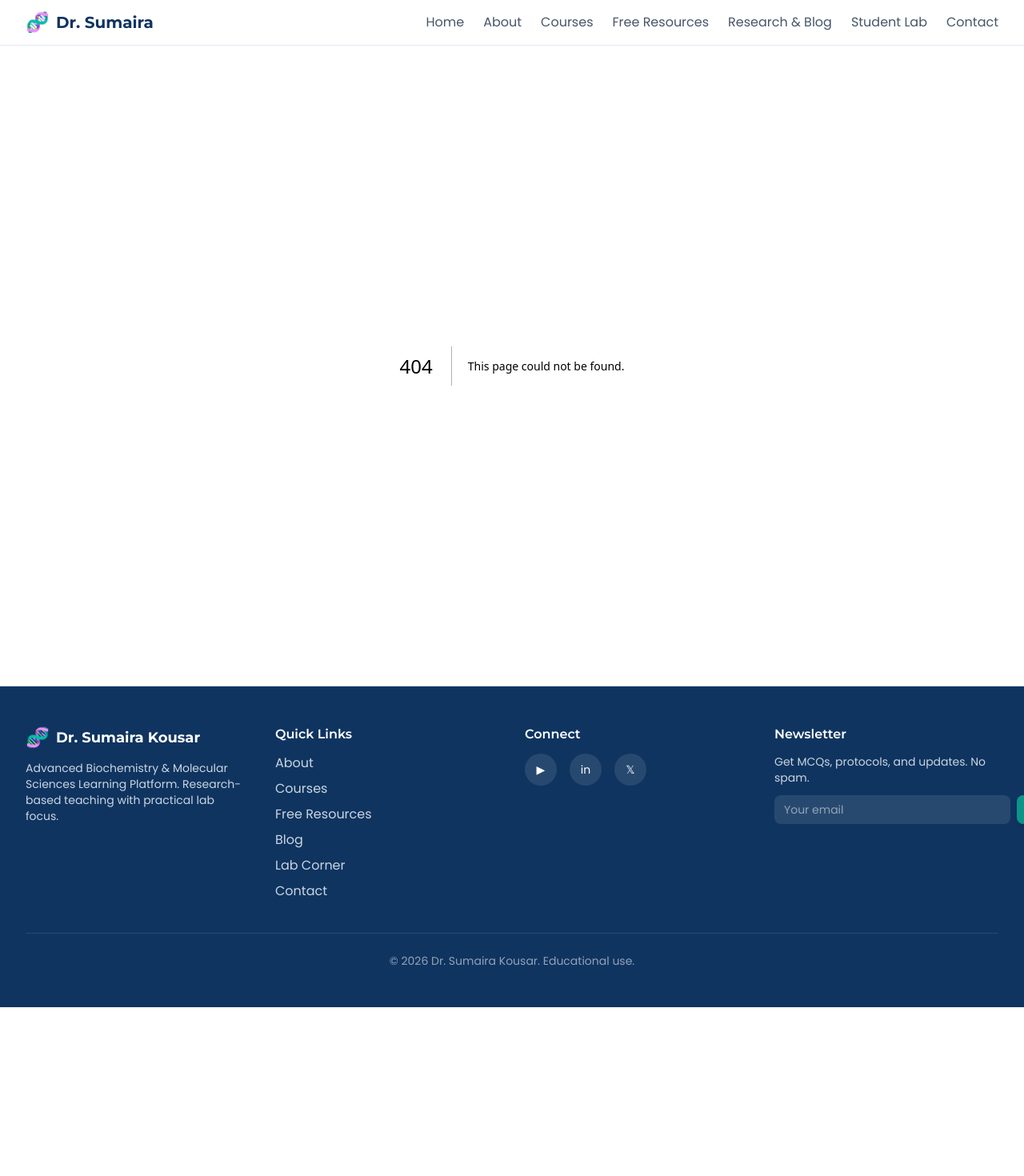
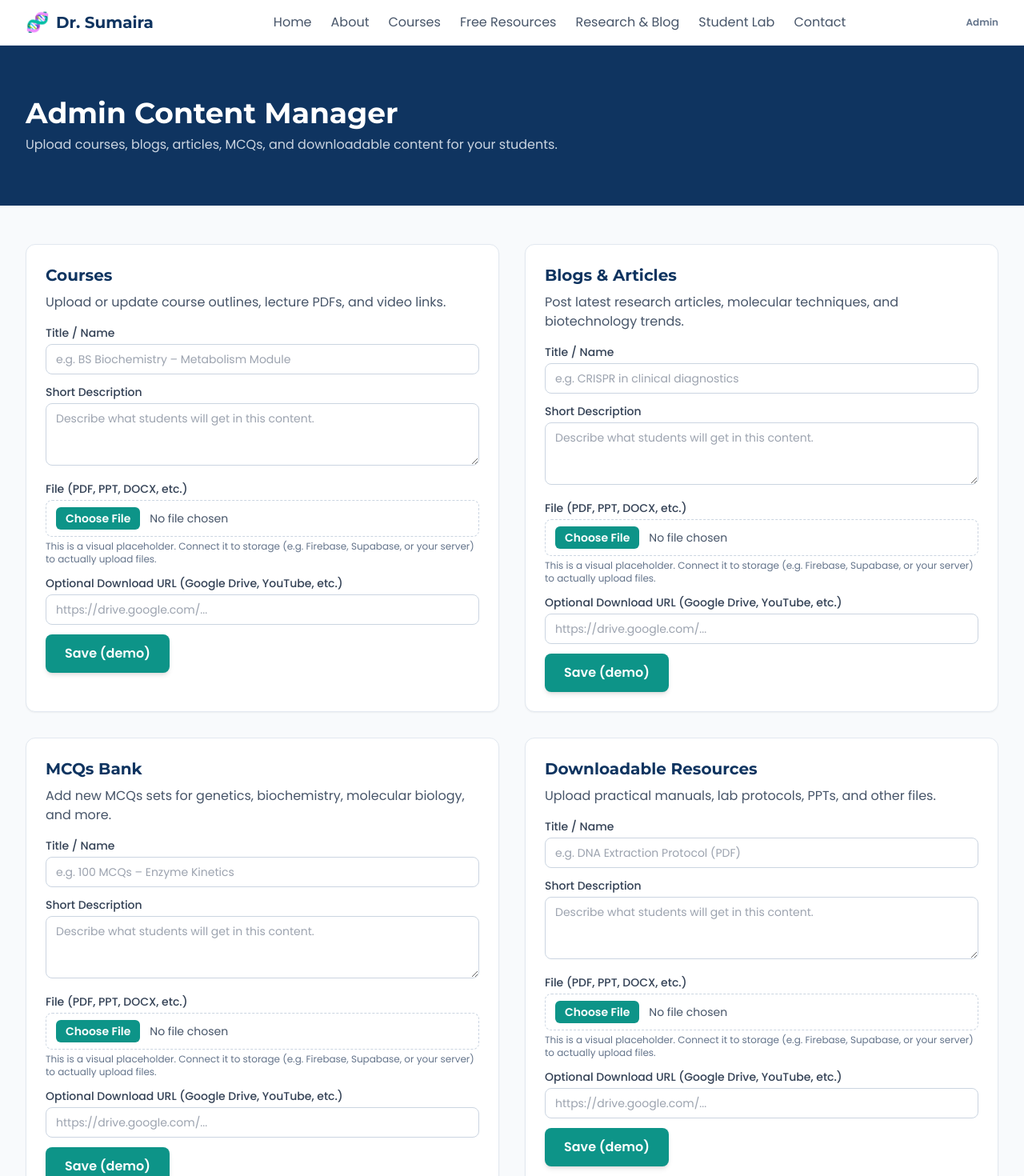
Before and after one commit to Naeem009/drsumairakousar, a Next.js app: page /admin in a window 1280 px wide. Before the commit this address had no page. Shown: the top 1470 px of the page at 80% size. Before the commit the page ends 1259 px from the top, so only its background shows below. Built offline with nearby package versions, Linux system fonts and the light colour scheme; sample sign-in values are in the browser's storage.

Commit message:
admin dashboard has been added

```diff
--- /dev/null
+++ b/app/admin/page.tsx
@@ -0,0 +1,138 @@
+ "use client";
+
+ import { useEffect, useState } from "react";
+ import { useRouter } from "next/navigation";
+
+ const sections = [
+   {
+     id: "courses",
+     title: "Courses",
+     description: "Upload or update course outlines, lecture PDFs, and video links.",
+     placeholder: "e.g. BS Biochemistry – Metabolism Module",
+   },
+   {
+     id: "blogs",
+     title: "Blogs & Articles",
+     description: "Post latest research articles, molecular techniques, and biotechnology trends.",
+     placeholder: "e.g. CRISPR in clinical diagnostics",
+   },
+   {
+     id: "mcqs",
+     title: "MCQs Bank",
+     description: "Add new MCQs sets for genetics, biochemistry, molecular biology, and more.",
+     placeholder: "e.g. 100 MCQs – Enzyme Kinetics",
+   },
+   {
+     id: "resources",
+     title: "Downloadable Resources",
+     description: "Upload practical manuals, lab protocols, PPTs, and other files.",
+     placeholder: "e.g. DNA Extraction Protocol (PDF)",
+   },
+ ];
+
+ export default function AdminDashboardPage() {
+   const router = useRouter();
+   const [ready, setReady] = useState(false);
+
+   useEffect(() => {
+     const token = typeof window !== "undefined" ? window.localStorage.getItem("admin-auth") : null;
+     if (!token) {
+       router.replace("/admin/login");
+       return;
+     }
+     setReady(true);
+   }, [router]);
+
+   if (!ready) {
+     return (
+       <div className="bg-slate-50">
+         <div className="mx-auto max-w-7xl px-4 py-20 sm:px-6 lg:px-8">
+           <p className="text-center text-slate-500">Checking admin access…</p>
+         </div>
+       </div>
+     );
+   }
+
+   return (
+     <div className="bg-slate-50">
+       <div className="bg-primary py-16 text-white">
+         <div className="mx-auto max-w-7xl px-4 sm:px-6 lg:px-8">
+           <h1 className="font-display text-4xl font-bold">Admin Content Manager</h1>
+           <p className="mt-2 text-slate-300">
+             Upload courses, blogs, articles, MCQs, and downloadable content for your students.
+           </p>
+         </div>
+       </div>
+
+       <div className="mx-auto max-w-7xl px-4 py-12 sm:px-6 lg:px-8">
+         <div className="grid gap-8 lg:grid-cols-2">
+           {sections.map((section) => (
+             <section key={section.id} className="card">
+               <h2 className="font-display text-xl font-bold text-primary">{section.title}</h2>
+               <p className="mt-2 text-slate-600">{section.description}</p>
+               <form
+                 className="mt-4 space-y-3"
+                 onSubmit={(e) => {
+                   e.preventDefault();
+                   alert(`This demo form does not yet save data.\nConnect it to a backend or storage service to store ${section.title}.`);
+                 }}
+               >
+                 <div>
+                   <label className="block text-sm font-medium text-slate-700">
+                     Title / Name
+                   </label>
+                   <input
+                     type="text"
+                     className="mt-1 w-full rounded-lg border border-slate-300 px-3 py-2 text-sm focus:border-accent focus:ring-1 focus:ring-accent"
+                     placeholder={section.placeholder}
+                   />
+                 </div>
+                 <div>
+                   <label className="block text-sm font-medium text-slate-700">
+                     Short Description
+                   </label>
+                   <textarea
+                     rows={3}
+                     className="mt-1 w-full rounded-lg border border-slate-300 px-3 py-2 text-sm focus:border-accent focus:ring-1 focus:ring-accent"
+                     placeholder="Describe what students will get in this content."
+                   />
+                 </div>
+                 <div>
+                   <label className="block text-sm font-medium text-slate-700">
+                     File (PDF, PPT, DOCX, etc.)
+                   </label>
+                   <input
+                     type="file"
+                     className="mt-1 w-full cursor-pointer rounded-lg border border-dashed border-slate-300 bg-white px-3 py-2 text-sm text-slate-600 file:mr-3 file:cursor-pointer file:rounded-md file:border-0 file:bg-accent file:px-3 file:py-1 file:text-sm file:font-semibold file:text-white hover:border-accent"
+                   />
+                   <p className="mt-1 text-xs text-slate-500">
+                     This is a visual placeholder. Connect it to storage (e.g. Firebase, Supabase, or your server) to
+                     actually upload files.
+                   </p>
+                 </div>
+                 <div>
+                   <label className="block text-sm font-medium text-slate-700">
+                     Optional Download URL (Google Drive, YouTube, etc.)
+                   </label>
+                   <input
+                     type="url"
+                     className="mt-1 w-full rounded-lg border border-slate-300 px-3 py-2 text-sm focus:border-accent focus:ring-1 focus:ring-accent"
+                     placeholder="https://drive.google.com/..."
+                   />
+                 </div>
+                 <button type="submit" className="btn-primary">
+                   Save (demo)
+                 </button>
+               </form>
+             </section>
+           ))}
+         </div>
+
+         <p className="mt-10 text-sm text-slate-500">
+           Note: This admin area currently works as a front-end demo only. To make uploads real, connect these forms
+           to a backend API and a database or file storage (e.g. Supabase, Firebase, or a custom Node/Express server).
+         </p>
+       </div>
+     </div>
+   );
+ }
--- a/components/Navbar.tsx
+++ b/components/Navbar.tsx
@@ -39,6 +39,13 @@ export default function Navbar() {
           ))}
         </ul>
 
+        <div className="flex items-center gap-3">
+          <Link
+            href="/admin/login"
+            className="hidden text-xs font-semibold text-slate-500 underline-offset-2 hover:text-accent hover:underline md:inline"
+          >
+            Admin
+          </Link>
           <button
             type="button"
             className="rounded p-2 text-primary md:hidden"
@@ -53,6 +60,7 @@ export default function Navbar() {
               )}
             </svg>
           </button>
+        </div>
       </nav>
 
       {open && (
@@ -69,6 +77,15 @@ export default function Navbar() {
                 </Link>
               </li>
             ))}
+            <li>
+              <Link
+                href="/admin/login"
+                className="block py-2 text-xs font-semibold text-slate-500 hover:text-accent"
+                onClick={() => setOpen(false)}
+              >
+                Admin
+              </Link>
+            </li>
           </ul>
         </div>
       )}
```
Also changed, not shown: app/admin/login/page.tsx (added). Lines whose indentation alone changed are shown as unchanged.
